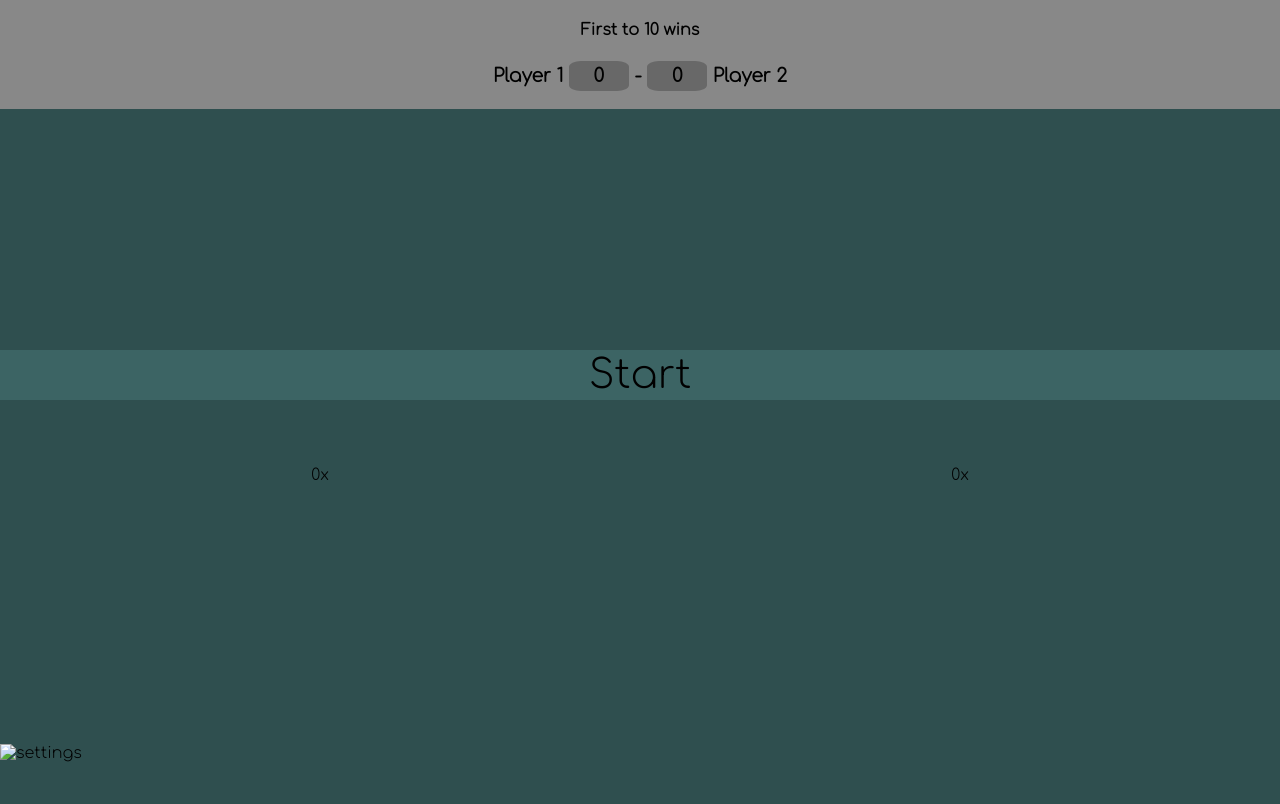
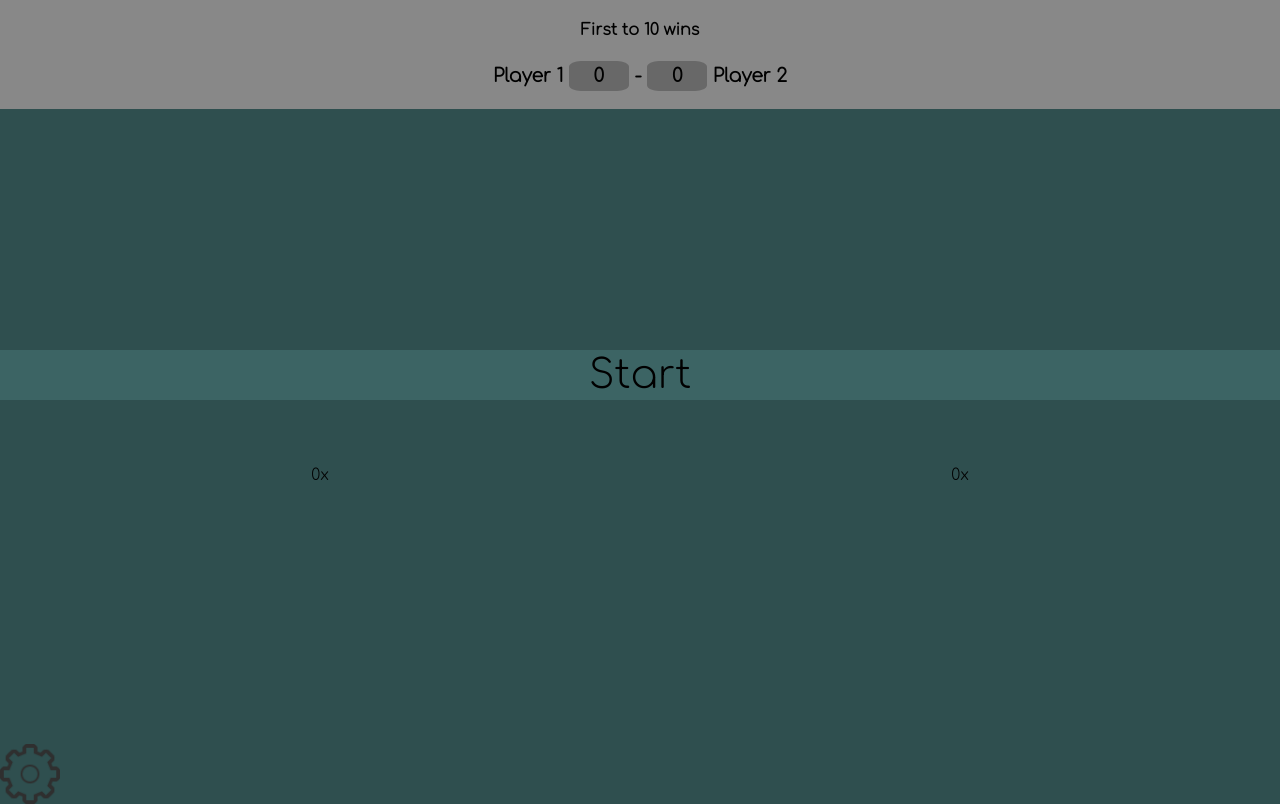
Before and after one commit to NukieGIT/rock-paper-scissors, a plain HTML site: page multiPlayer/index.html in a window 1280 px wide. Shown: the top 804 px of the page. Drawn offline with nearby package versions, Linux system fonts and the light colour scheme.

Commit message:
Fix settings icon's wrong path

```diff
--- a/multiPlayer/index.html
+++ b/multiPlayer/index.html
@@ -42,7 +42,7 @@
         <button class="applySettings">Apply</button>
     </div>
     <div class="settingsIconContainer noSelect">
-        <img src="img/settings-icon.png" alt="settings" class="settingsIcon">
+        <img src="../img/settings-icon.png" alt="settings" class="settingsIcon">
     </div>
 </body>
 <script src="script.js"></script>
```
Also changed, not shown: singlePlayer/index.html (+1 -1 lines).
